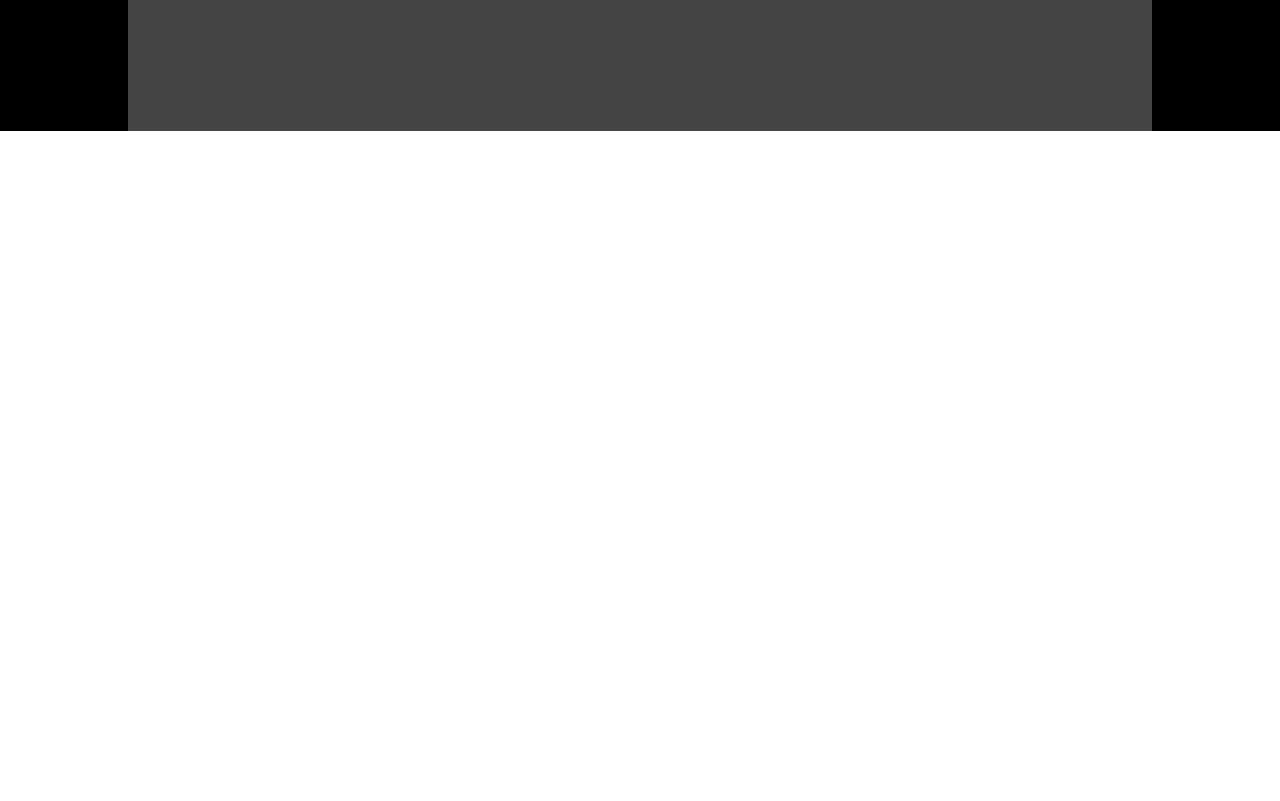
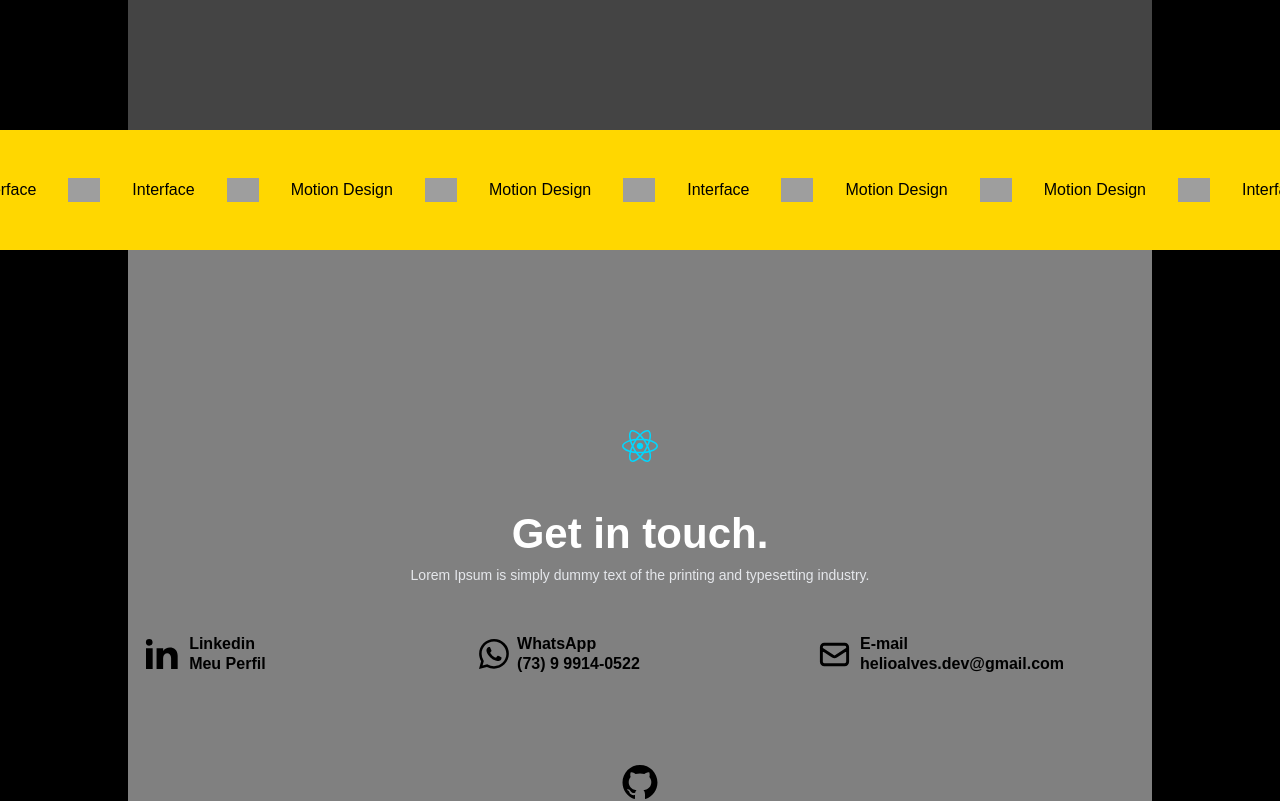
Before and after one commit to elius-w/portfolio, a React (Vite) app: page / in a window 1280 px wide. Shown: the part 1460-2261 px from the top of the page. Before the commit the page ends 1591 px from the top, so only its background shows below. Built offline with nearby package versions, Linux system fonts and the light colour scheme; grey boxes are pictures that could not be loaded.

Commit message:
create slider text animation

```diff
--- a/src/App.tsx
+++ b/src/App.tsx
@@ -1,6 +1,8 @@
 import { Banner } from './components/Banner/Banner'
+import { Footer } from './components/Footer'
 import Header from './components/Header/Header'
 import { Projects } from './components/Projects/Projects'
+import { SliderText } from './components/SliderText'
 import './styles/global.css'
 function App() {
 
@@ -10,6 +12,8 @@ function App() {
       <Header/>
       <Banner/>
       <Projects/>
+      <SliderText/>
+      <Footer/>
       </div>
 
     </>
--- /dev/null
+++ b/src/components/Footer/index.tsx
@@ -0,0 +1,43 @@
+import React from 'react'
+import logoImg from '../../assets/react.svg';
+
+import {RiLinkedinFill} from 'react-icons/ri'
+import {AiFillGithub} from 'react-icons/ai'
+import {BsWhatsapp} from 'react-icons/bs'
+import {HiOutlineMail} from 'react-icons/hi'
+
+import {Container,WrapperFooter, InforContacts} from './styles'
+
+export const Footer = () => {
+  return (
+    <Container>
+
+        <a href="" className="flex justify-center pt-5 pb-10"><img src={logoImg} alt="Logo"/></a>
+
+        <h2 className="text-white text-center text-3xl font-bold">Get in touch.</h2>
+        <p className="text-gray-200 text-center text-xs">
+          Lorem Ipsum is simply dummy text of the printing and typesetting industry.
+        </p>
+        <WrapperFooter className="pt-10">
+            <InforContacts>
+                <RiLinkedinFill size={40}/>
+                <h6 className="font-bold">Linkedin<br/>
+                Meu Perfil</h6>
+            </InforContacts>
+
+            <InforContacts>
+                <BsWhatsapp size={30}/>
+                <h6 className="font-bold">WhatsApp<br/>
+                <a href="#">(73) 9 9914-0522</a></h6>
+            </InforContacts>
+
+            <InforContacts>
+                <HiOutlineMail size={35}/>
+                <h6 className="font-bold">E-mail<br/>
+                <a href="#">helioalves.dev@gmail.com</a></h6>
+            </InforContacts>
+        </WrapperFooter>
+        <div className="justify-center flex pt-20 icon-git"><a href="#"><AiFillGithub size={40}/></a></div>
+    </Container>
+  )
+}
--- /dev/null
+++ b/src/components/Footer/styles.ts
@@ -0,0 +1,56 @@
+import styled from 'styled-components'
+
+export const Container = styled.div`
+    width: 80%;
+    margin:0 auto;
+    height: 100vh;
+    background: gray;
+    padding:10rem 0;
+
+    .icon-git{
+        svg{
+            position: relative;
+            z-index:999;
+            transition: all 0.3s ease-in-out;
+            &:hover{
+                color: #fff;
+            }
+        }
+    }
+
+
+
+`
+
+export const WrapperFooter = styled.div`
+    display: flex;
+    justify-content: center;
+    @media (max-width: 600px){
+        flex-direction: column;
+
+    }
+`
+export const InforContacts = styled.div`
+    display: flex;
+    align-items: center;
+    width:33%;
+    transition: all 0.3s ease-in-out;
+
+    @media (max-width: 600px){
+        width:100%;
+        margin:0.5rem 0;
+    }
+    &:hover{
+        opacity:0.5;
+    }
+    h6{
+        line-height:20px;
+    }
+
+    svg{
+        margin:0.5rem;
+    }
+
+
+
+`
--- a/src/components/Projects/styles.ts
+++ b/src/components/Projects/styles.ts
@@ -45,6 +45,7 @@ export const WrapperTabs = styled.div`
     /* border-radius: 2rem; */
     margin-bottom: 1rem;
     font-weight: 600;
+    transition: all 0.3s ease-in-out;
 
         :nth-child(1n){
             border-radius: 2rem 0 0 2rem;
@@ -56,9 +57,9 @@ export const WrapperTabs = styled.div`
 
         &.active-tabs  {
             background: linear-gradient(90.21deg, #AA367C -5.91%, #4A2FBD 111.58%);
-            border-bottom: 1px solid transparent;
-            transition: 0.4s ease-in-out;
             color: #fff;
+
+
         }
     }
 
--- /dev/null
+++ b/src/components/SliderText/index.tsx
@@ -0,0 +1,50 @@
+import React from 'react'
+
+import {Container, SliderWrapper} from './styles'
+
+export const SliderText = () => {
+  return (
+    <Container>
+        <SliderWrapper>
+            <ul>
+                <li>Front-end developer</li>
+                <li><img src="https://nyousefali.com.br/svg/icon-star.svg"/></li>
+                <li>Interface</li>
+                <li><img src="https://nyousefali.com.br/svg/icon-star.svg"/></li>
+                <li>Interface</li>
+                <li><img src="https://nyousefali.com.br/svg/icon-star.svg"/></li>
+                <li>Motion Design</li>
+                <li><img src="https://nyousefali.com.br/svg/icon-star.svg"/></li>
+                <li>Motion Design</li>
+                <li><img src="https://nyousefali.com.br/svg/icon-star.svg"/></li>
+                <li>Interface</li>
+                <li><img src="https://nyousefali.com.br/svg/icon-star.svg"/></li>
+                <li>Motion Design</li>
+                <li><img src="https://nyousefali.com.br/svg/icon-star.svg"/></li>
+                <li>Motion Design</li>
+                <li><img src="https://nyousefali.com.br/svg/icon-star.svg"/></li>
+                <li>Interface</li>
+                <li><img src="https://nyousefali.com.br/svg/icon-star.svg"/></li>
+                <li>Motion Design</li>
+                <li><img src="https://nyousefali.com.br/svg/icon-star.svg"/></li>
+                <li>Motion Design</li>
+                <li><img src="https://nyousefali.com.br/svg/icon-star.svg"/></li>
+                <li>Interface</li>
+                <li><img src="https://nyousefali.com.br/svg/icon-star.svg"/></li>
+                <li>Motion Design</li>
+                <li><img src="https://nyousefali.com.br/svg/icon-star.svg"/></li>
+                <li>Motion Design</li>
+                <li><img src="https://nyousefali.com.br/svg/icon-star.svg"/></li>
+                <li>Interface</li>
+                <li><img src="https://nyousefali.com.br/svg/icon-star.svg"/></li>
+                <li>Motion Design</li>
+                <li><img src="https://nyousefali.com.br/svg/icon-star.svg"/></li>
+                <li>Motion Design</li>
+                <li><img src="https://nyousefali.com.br/svg/icon-star.svg"/></li>
+                <li>Interface</li>
+
+            </ul>
+        </SliderWrapper>
+    </Container>
+  )
+}
--- /dev/null
+++ b/src/components/SliderText/styles.ts
@@ -0,0 +1,41 @@
+import styled, {keyframes} from "styled-components";
+
+export const Container = styled.div`
+    width: 100%;
+    margin:0 auto;
+    height: auto;
+    background: gold;
+    padding:2rem 0;
+    overflow: hidden;
+
+
+`
+
+const sliderText = keyframes`
+    0% {
+        transform: translate3d(0, 0, 0);
+    }
+    100%{
+        transform: translate3d(-1000px, 0, 0);
+    }
+`;
+
+export const SliderWrapper = styled.div`
+    width: 100%;
+    animation: ${sliderText} 20s linear infinite alternate;
+    padding:1rem 0;
+
+
+    ul,li{
+        display: flex;
+        flex: none;
+        align-items: center;
+        flex-wrap: nowrap;
+        font-size: 1rem;
+        margin: 0 1rem;
+        img{
+            width: 2rem;
+        }
+    }
+
+`
```
